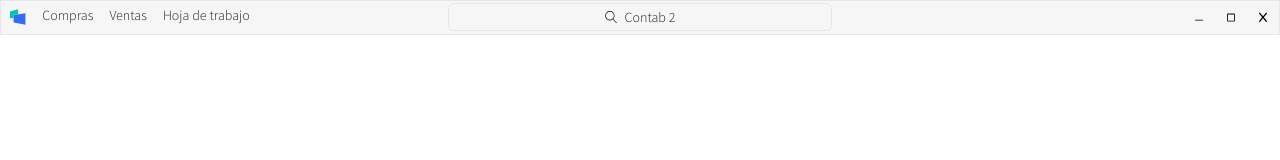
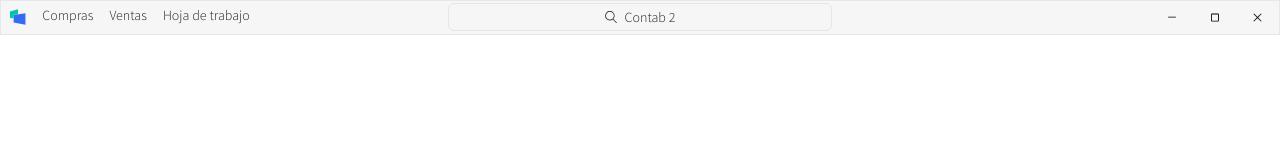
Before and after one commit to Ares101101/Contab2, a React (Vite) app: page / in a window 1280 px wide. Shown: the top 160 px of the page. Built offline with nearby package versions, Linux system fonts and the light colour scheme.

Commit message:
25/03/2024

```diff
--- a/src/main/index.js
+++ b/src/main/index.js
@@ -5,9 +5,10 @@ import icon from '../../resources/icon.png?asset'
 const axios = require('axios')
 const cheerio = require('cheerio')
 const https = require('https')
+let mainWindow
 function createWindow() {
   // Create the browser window.
-  const mainWindow = new BrowserWindow({
+    mainWindow = new BrowserWindow({
     width: 900,
     height: 670,
     minWidth: 800,
@@ -63,6 +64,30 @@ app.whenReady().then(() => {
     dialog.showMessageBox(args)
   })
 
+  ipcMain.on('minimize', () => {
+    if (mainWindow) {
+      mainWindow.minimize();
+    }
+  });
+
+  // Manejar el evento 'maximize'
+  ipcMain.on('maximize', () => {
+    if (mainWindow) {
+      if (mainWindow.isMaximized()) {
+        mainWindow.unmaximize();
+      } else {
+        mainWindow.maximize();
+      }
+    }
+  });
+
+  // Manejar el evento 'close'
+  ipcMain.on('close', () => {
+    if (mainWindow) {
+      mainWindow.close();
+    }
+  });
+
   ipcMain.on('create-window', () => {
     const newWindow = new BrowserWindow({
       width: 800,
@@ -75,6 +100,7 @@ app.whenReady().then(() => {
       'https://www.sbs.gob.pe/app/pp/sistip_portal/paginas/publicacion/tipocambiopromedio.aspx'
     )
   })
+
   ipcMain.handle('obtener-informacion', async (event, url) => {
     try {
       // Si no se proporciona una URL, usa una URL predeterminada
--- a/src/preload/index.js
+++ b/src/preload/index.js
@@ -5,7 +5,10 @@ import { electronAPI } from '@electron-toolkit/preload'
 const api = {
   showDialog: (options) => ipcRenderer.send('show-dialog', options),
   createWindow: () => ipcRenderer.send('create-window'),
-  cargarTc: (options) => ipcRenderer.invoke('obtener-informacion', options)
+  cargarTc: (options) => ipcRenderer.invoke('obtener-informacion', options),
+  minimize: (options) => ipcRenderer.send('minimize', options),
+  close: (options) => ipcRenderer.send('close',options),
+  maximize: (options) => ipcRenderer.invoke('maximize,', options)
 }
 
 // Use `contextBridge` APIs to expose Electron APIs to
--- a/src/renderer/src/App.jsx
+++ b/src/renderer/src/App.jsx
@@ -26,15 +26,15 @@ function App() {
         <p className=" Pro-Light  select-none text-sm  border border-[#E6E6E6] h-7 hover:bg-[#EBEBEB]   rounded-md px-2 min-w-64 w-full max-w-[30%] justify-center items-center flex gap-2">
           <Lupa fill="currentColor" className=" size-3" /> Contab 2
         </p>
-        <div className=" flex   h-full absolute right-0">
-          <a className=" hover:bg-slate-100  h-full grid w-8 items-center justify-center">
+        <div className=" flex   h-full absolute right-0 w-32 justify-between">
+          <a className=" hover:bg-slate-100  h-full grid w-full items-center justify-center">
             <Minimize className="w-2 " />
           </a>
-          <a className=" hover:bg-slate-100  h-full grid w-8 items-center justify-center">
+          <a className=" hover:bg-slate-100  h-full grid w-full items-center justify-center">
             <Maximi className=" w-2" />
           </a>
-          <a className=" hover:bg-slate-100  h-full grid w-8 items-center justify-center">
-            <CloseIcon className=" w-2 " />
+          <a className=" hover:bg-slate-100  h-full grid w-full items-center justify-center">
+            <CloseIcon className=" w-[9px] " />
           </a>
         </div>
       </nav>
--- a/src/renderer/src/components/icons/close.jsx
+++ b/src/renderer/src/components/icons/close.jsx
@@ -1,10 +1,7 @@
 const CloseIcon = (props) => {
   return (
-    <svg
-        xmlns="http://www.w3.org/2000/svg" viewBox="0 0 384 512"
-        {...props}
-    >
-      <path d="M376.6 84.5c11.3-13.6 9.5-33.8-4.1-45.1s-33.8-9.5-45.1 4.1L192 206 56.6 43.5C45.3 29.9 25.1 28.1 11.5 39.4S-3.9 70.9 7.4 84.5L150.3 256 7.4 427.5c-11.3 13.6-9.5 33.8 4.1 45.1s33.8 9.5 45.1-4.1L192 306 327.4 468.5c11.3 13.6 31.5 15.4 45.1 4.1s15.4-31.5 4.1-45.1L233.7 256 376.6 84.5z" />
+    <svg viewBox="3 3 18 18" fill="none" xmlns="http://www.w3.org/2000/svg" {...props}>
+      <path d="M4.293,18.293,10.586,12,4.293,5.707A1,1,0,0,1,5.707,4.293L12,10.586l6.293-6.293a1,1,0,1,1,1.414,1.414L13.414,12l6.293,6.293a1,1,0,1,1-1.414,1.414L12,13.414,5.707,19.707a1,1,0,0,1-1.414-1.414Z" fill="currentColor" />
     </svg>
   )
 }
--- a/src/renderer/src/components/icons/minimize.jsx
+++ b/src/renderer/src/components/icons/minimize.jsx
@@ -3,7 +3,7 @@ const Minimize = (props) => {
     <svg
     {...props}
     xmlns="http://www.w3.org/2000/svg"
-    viewBox="0 0 512 512"
+    viewBox="0 200 512 512"
     >
       <path d="M24 432c-13.3 0-24 10.7-24 24s10.7 24 24 24H488c13.3 0 24-10.7 24-24s-10.7-24-24-24H24z"/>
     </svg>
```
Also changed, not shown: 1 other file (tests, documents, lock files or other folders).
